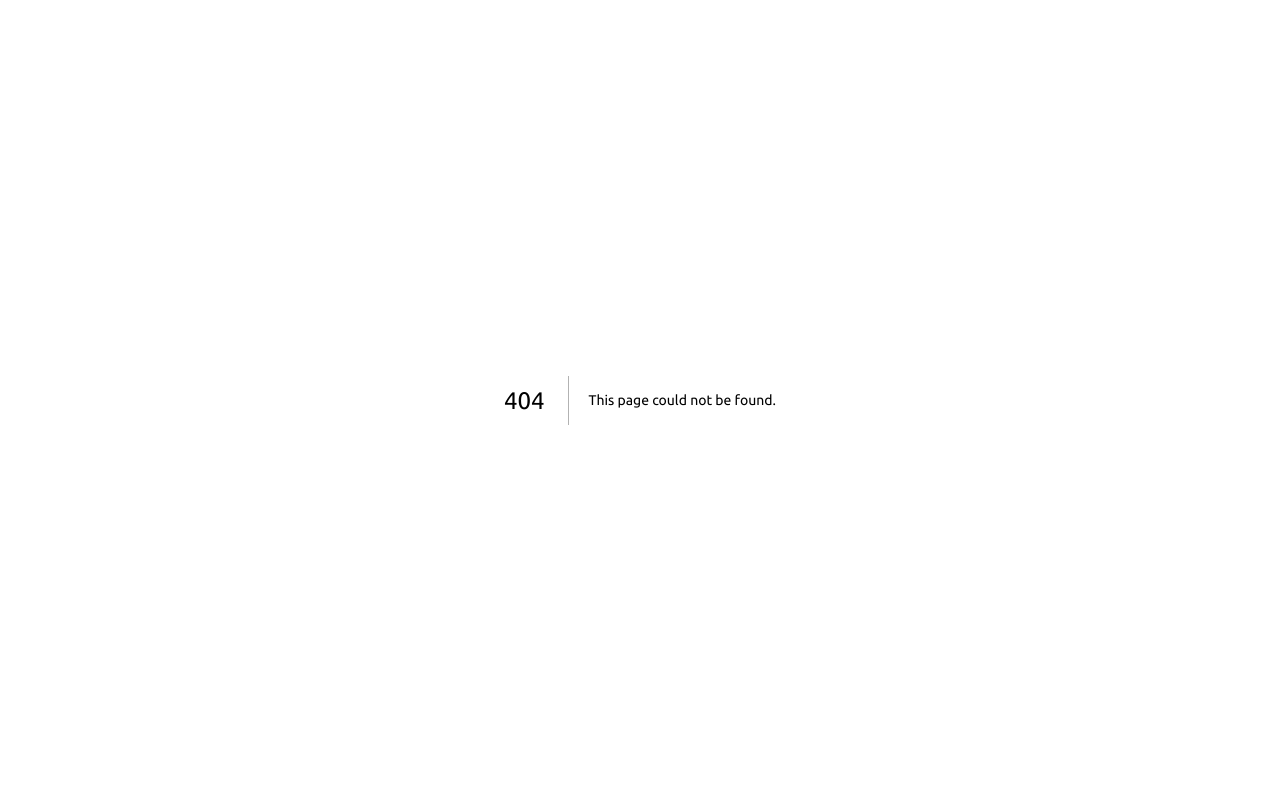
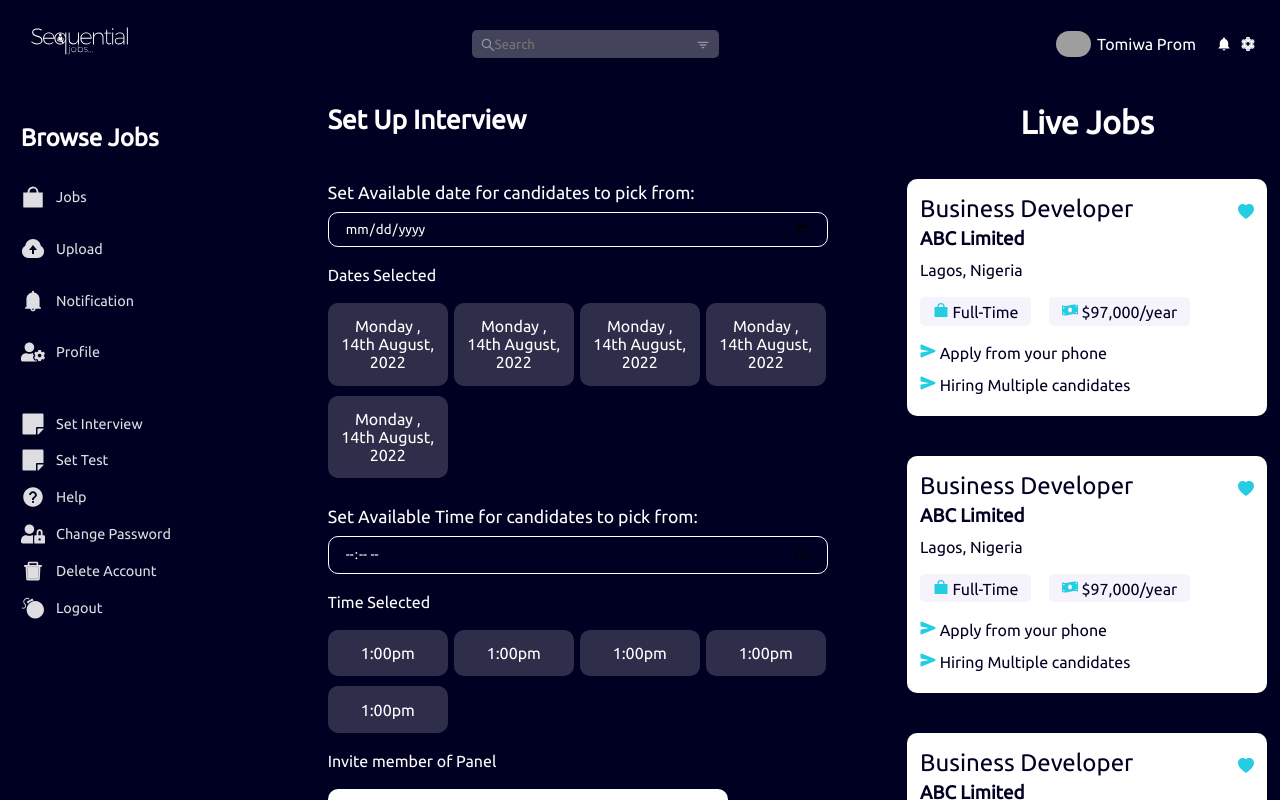
Before and after one commit to Tomation-Solution/sequential-job, a Next.js app: page /interviews/create-Interview in a window 1280 px wide. Before the commit this address had no page. Shown: the top 800 px of the page. Built offline with nearby package versions, Linux system fonts and the light colour scheme; grey boxes are pictures that could not be loaded.

Commit message:
created interview form

```diff
--- /dev/null
+++ b/pages/interviews/create-Interview.tsx
@@ -0,0 +1,47 @@
+import { NextPage } from "next";
+import LiveJobWithOtherContentLayout from "../../layout/LiveJobWithOtherContentLayout/LiveJobWithOtherContentLayout";
+import Box from "../../shared/Box/Box";
+import Button from "../../shared/Button/Button";
+import IntroInterview from "../../shared/InterVIews/Intro/IntroInterview";
+import SelectInterviewSchedule from "../../shared/InterVIews/SelectInterviewSchedule/SelectInterviewSchedule";
+
+
+
+
+const CreateInterview:NextPage =()=>{
+
+
+    return (
+        <LiveJobWithOtherContentLayout
+            header=""
+        >
+   <Box css={{
+                'color':'$white','fontSize':'.8rem','maxWidth':'600px','margin':'0 auto',
+                '@bp2':{
+                    'fontSize':'1.1rem',
+                    'p':{
+                        'fontSize':'1rem'
+                    }
+                }
+                }}>
+
+
+
+            <Box >
+                <form action="">
+                    {/* <IntroInterview/> */}
+                    <SelectInterviewSchedule/>
+                <br />
+                <br />
+                    <Button css={{'width':'30%','margin':'0 auto'}} >
+                        Next
+                    </Button>
+                </form>
+            </Box>
+            </Box>
+
+        </LiveJobWithOtherContentLayout>
+    )
+}
+
+export default CreateInterview
--- a/shared/Button/Button.style.tsx
+++ b/shared/Button/Button.style.tsx
@@ -24,8 +24,10 @@ export const StyledButton = styled('button',{
                 color:'$thickBlue'
             }
         }
+    },
+    defaultVariants:{
+        'color':'lightBlueBtn'
     }
-
 })
 
 export type StyledButtonVariants =   Stitches.VariantProps<typeof StyledButton>
--- a/shared/InputWithLabel/InputWithLabel.tsx
+++ b/shared/InputWithLabel/InputWithLabel.tsx
@@ -6,7 +6,7 @@ import type * as Stitches from '@stitches/react';
 
 type Props = {
     label:string;
-    type?:'text'|'password',
+    type?:'text'|'password'|'date'|'time',
     show_label?:boolean;
     css?:Stitches.CSS
 }
--- /dev/null
+++ b/shared/InterVIews/InterviewDateSelect/InterviewDateSelect.tsx
@@ -0,0 +1,18 @@
+
+
+import React from 'react'
+import Box from '../../Box/Box'
+
+type Prop = React.PropsWithChildren<{
+
+}>
+ const InterviewDateSelect = ({children}:Prop):React.ReactElement => {
+  return (
+   <Box css={{'padding':'.9rem .6rem','backgroundColor':'rgba(255, 255, 255, 0.18)','color':'$white','width':'120px','textAlign':'center','borderRadius':'10px'}}>
+      <p>  {children}</p>
+   </Box>
+  )
+}
+
+
+export default InterviewDateSelect
--- /dev/null
+++ b/shared/InterVIews/Intro/IntroInterview.style.tsx
@@ -0,0 +1 @@
+import { styled } from "../../../stitches.config";
--- /dev/null
+++ b/shared/InterVIews/Intro/IntroInterview.tsx
@@ -0,0 +1,48 @@
+import React from 'react'
+import Box from '../../Box/Box'
+import SelectComponent from '../../Select/Select'
+
+ const IntroInterview = () => {
+  return (
+    <Box css={{
+        'textAlign':'center',
+        'h2':{
+            'padding':'1rem 0','textAlign':'center'
+        },
+
+    }}>
+            <br />
+        <br />
+        <h2>Set Up Interview</h2>
+        <p>
+        Select the Job posting that you’re tryig to set up an interview for:
+        </p>
+        <br />
+        <br />
+
+        <SelectComponent
+          showLabel={false}
+
+        label='Select Job Posting'
+
+        options={[
+          {
+            'name':'Business Development',
+            'value':'Lagos'
+          },
+          {
+            'name':'Job Serive',
+            'value':'Abuja'
+          },
+          {
+            'name':'Db Stuff',
+            'value':'Benin'
+          },
+        ]}
+        />
+    </Box>
+  )
+}
+
+
+export default IntroInterview
--- /dev/null
+++ b/shared/InterVIews/SelectInterviewSchedule/SelectInterviewSchedule.tsx
@@ -0,0 +1,56 @@
+import React from 'react'
+import Box from '../../Box/Box'
+import Button from '../../Button/Button'
+import InputWithLabel from '../../InputWithLabel/InputWithLabel'
+import SelectComponent from '../../Select/Select'
+import InterviewDateSelect from '../InterviewDateSelect/InterviewDateSelect'
+
+const SelectInterviewSchedule = ():React.ReactElement => {
+  return (
+    <Box>
+        <h2>Set Up Interview</h2>
+<br /><br />
+
+<Box>
+       <InputWithLabel label='Set Available date  for candidates to pick from:' type='date'/>
+       <br />
+       <p>Dates Selected</p>
+       <br />
+
+       <Box css={{'display':'flex','flexWrap':'wrap','gap':'10px 6px'}}>
+        {[...new Array(5)].map((data,index)=>(
+            <InterviewDateSelect key={index}>
+            Monday ,
+            14th August,
+            2022
+        </InterviewDateSelect>
+        ))}
+       </Box>
+<br />
+       <InputWithLabel label='Set Available Time  for candidates to pick from:' type='time'/>
+       <br />
+       <p>Time Selected</p>
+       <br />
+
+       <Box css={{'display':'flex','flexWrap':'wrap','gap':'10px 6px'}}>
+        {[...new Array(5)].map((data,index)=>(
+            <InterviewDateSelect key={index}>
+            1:00pm
+        </InterviewDateSelect>
+        ))}
+       </Box>
+       <br />
+       <p>
+       Invite member of Panel
+       </p>
+       <br />
+       <Button color={'whiteBtn'} css={{'width':'80%','padding':'1rem'}}>
+      {'  '} Add Email Address
+       </Button>
+</Box>
+    </Box>
+  )
+}
+
+
+export default SelectInterviewSchedule
```
